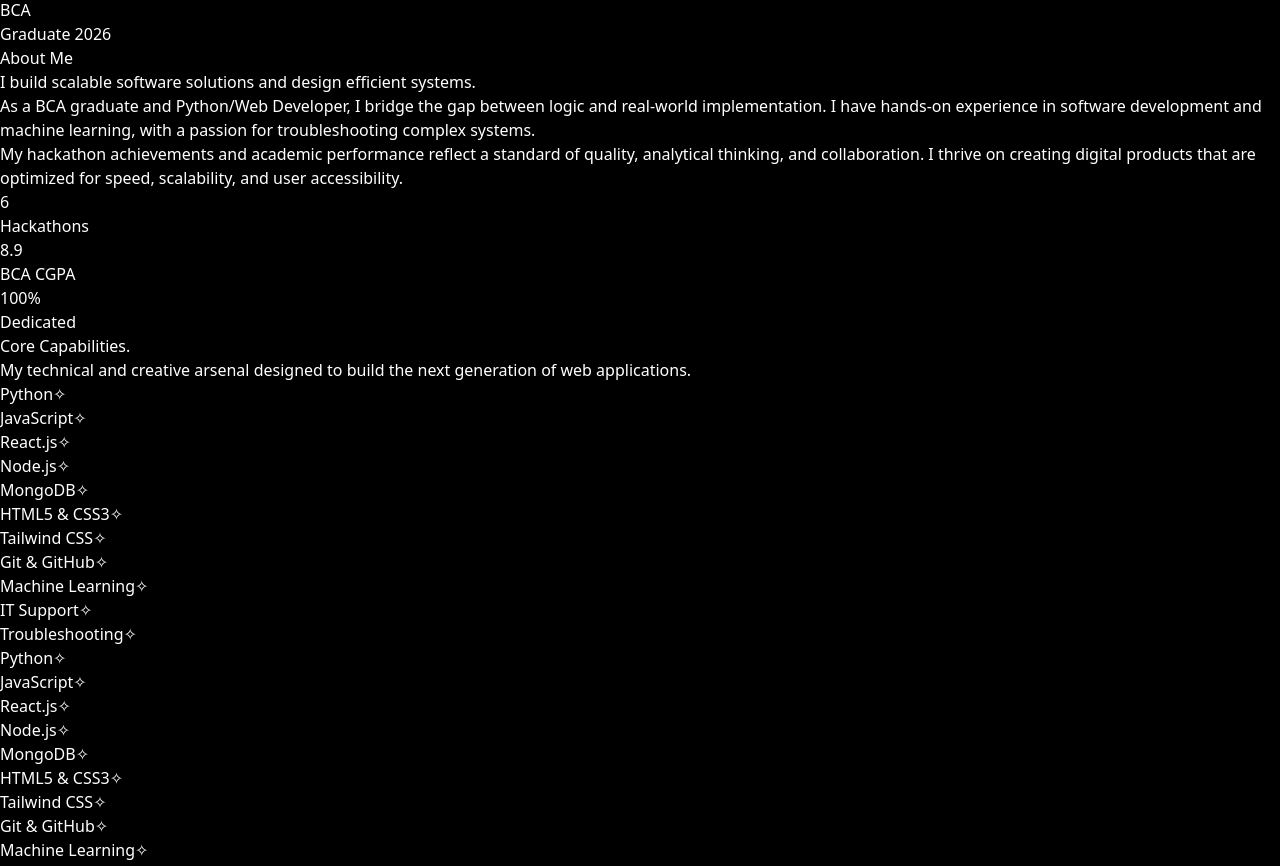
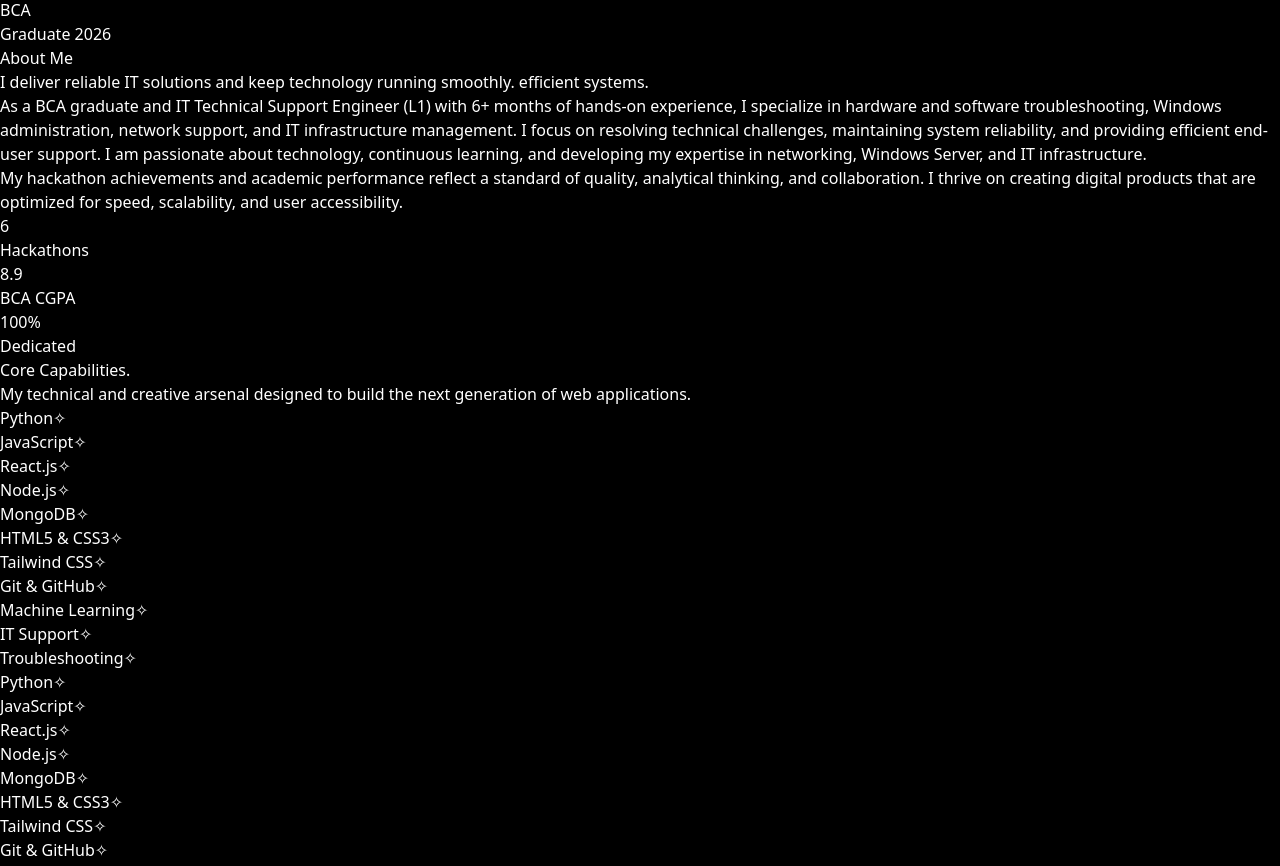
Before and after one commit to AkashGaragad/My-Portfolio, a React (Vite) app: page / in a window 1280 px wide. Shown: the part 1171-2037 px from the top of the page. Built offline with nearby package versions, Linux system fonts and the light colour scheme.

Commit message:
Revise About Me section for clarity and accuracy
Updated the About section to reflect current role and experience.

```diff
--- a/src/components/About.jsx
+++ b/src/components/About.jsx
@@ -30,13 +30,13 @@ const About = ({ setHovered }) => {
           </Reveal>
           <Reveal delay={100}>
             <h3 className="text-3xl md:text-5xl font-semibold leading-tight mb-8">
-              I build scalable software solutions and design <span className="text-transparent bg-clip-text bg-gradient-to-r from-purple-400 to-pink-600">efficient</span> systems.
+              I deliver reliable IT solutions and keep technology running smoothly. <span className="text-transparent bg-clip-text bg-gradient-to-r from-purple-400 to-pink-600">efficient</span> systems.
             </h3>
           </Reveal>
           <Reveal delay={200}>
             <p className="text-zinc-400 text-lg leading-relaxed mb-6 font-light">
-              As a BCA graduate and Python/Web Developer, I bridge the gap between logic and real-world implementation. I have hands-on experience in software development and machine learning, with a passion for troubleshooting complex systems.
-            </p>
+             As a BCA graduate and IT Technical Support Engineer (L1) with 6+ months of hands-on experience, I specialize in hardware and software troubleshooting, Windows administration, network support, and IT infrastructure management.
+I focus on resolving technical challenges, maintaining system reliability, and providing efficient end-user support. I am passionate about technology, continuous learning, and developing my expertise in networking, Windows Server, and IT infrastructure. </p>
             <p className="text-zinc-400 text-lg leading-relaxed mb-10 font-light">
               My hackathon achievements and academic performance reflect a standard of quality, analytical thinking, and collaboration. I thrive on creating digital products that are optimized for speed, scalability, and user accessibility.
             </p>
```
